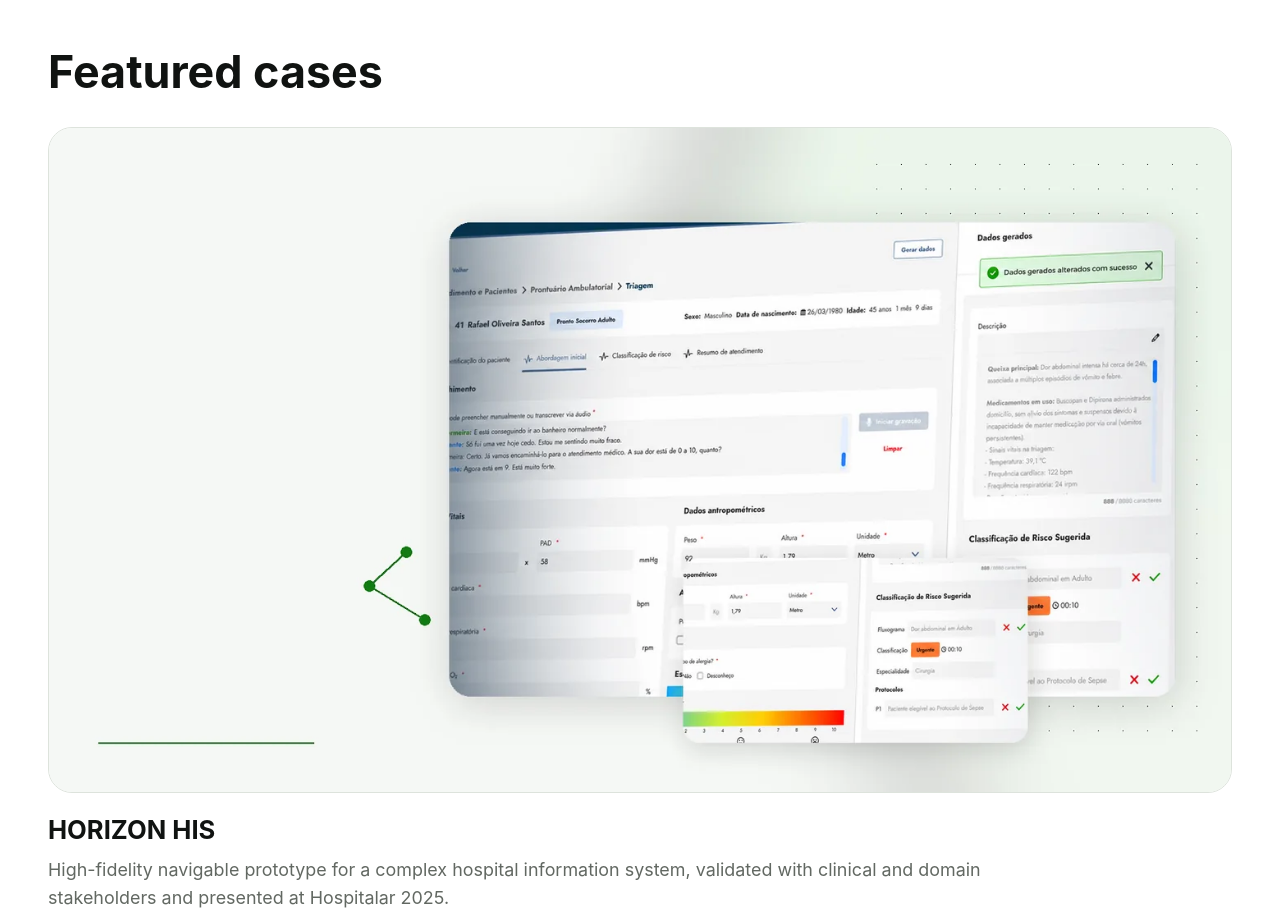
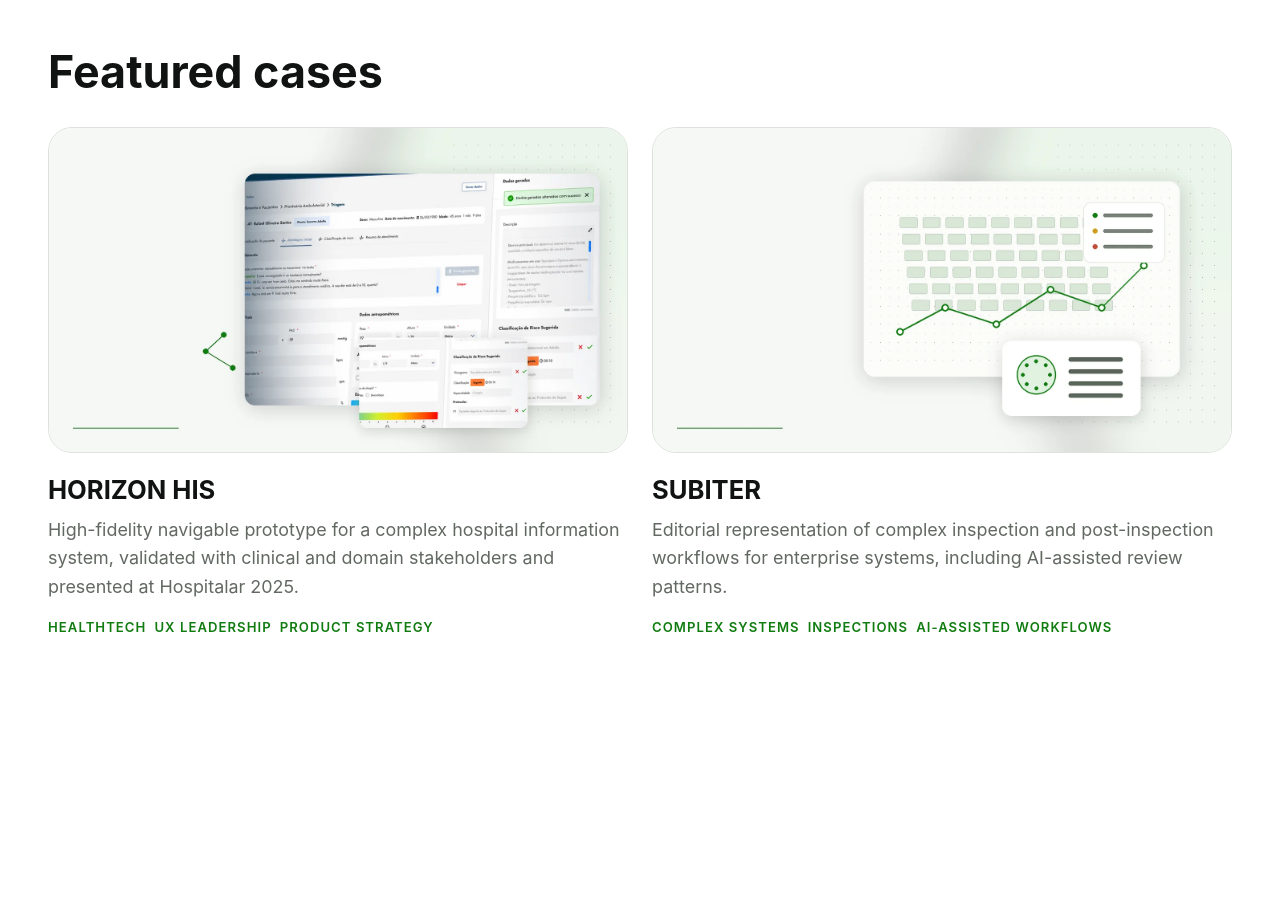
Before and after one commit to nelsonseccofilho/nelsonseccofilho2, a Next.js app: page / in a window 1280 px wide. Shown: the part 800-1724 px from the top of the page. After the commit the page ends 1513 px from the top, so only its background shows below. Built offline with nearby package versions, Linux system fonts and the light colour scheme.

Commit message:
feat(home): add SUBITER featured case card

```diff
--- a/src/app/page.tsx
+++ b/src/app/page.tsx
@@ -25,6 +25,16 @@
                   alt: 'Hospital information system prototype interface showing triage workflow and generated clinical data panels.',
                 }}
               />
+              <ProjectCard
+                id="subiter"
+                title="SUBITER"
+                description="Editorial representation of complex inspection and post-inspection workflows for enterprise systems, including AI-assisted review patterns."
+                tags={['Complex Systems', 'Inspections', 'AI-assisted Workflows']}
+                image={{
+                  src: '/assets/projects/subiter/cover/cover-1440.webp',
+                  alt: 'Editorial interface composition with inspection workflow grid, trend line and review summary panels.',
+                }}
+              />
             </ProjectGrid>
           </div>
         </section>
```
Also changed, not shown: 1 other file (tests, documents, lock files or other folders).
